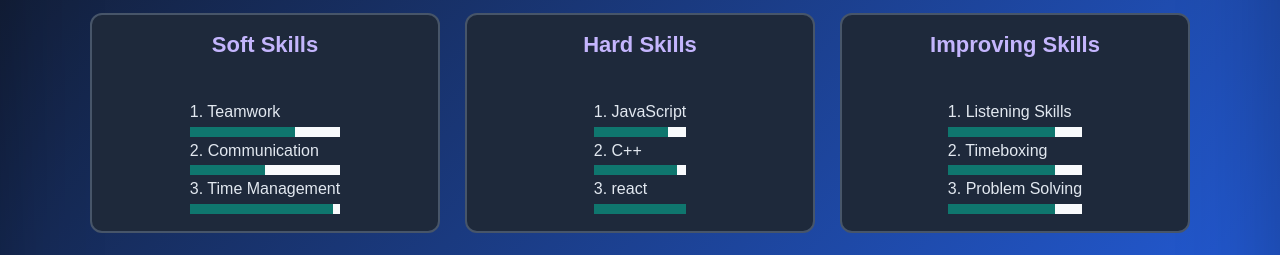
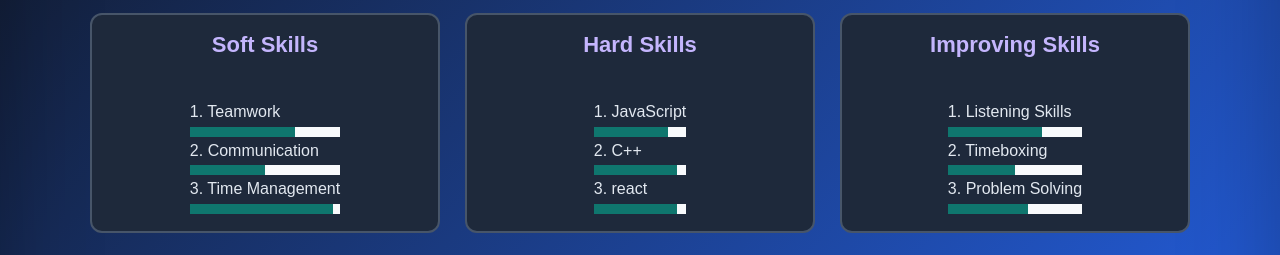
Before and after one commit to anshchouksey06/portfolio, a plain HTML site: page index.html in a window 1280 px wide. Shown: the part 1740-1995 px from the top of the page. Drawn offline with nearby package versions, Linux system fonts and the light colour scheme.

Commit message:
Updated progressBar  changes

```diff
--- a/index.html
+++ b/index.html
@@ -171,7 +171,7 @@
        </div>
                     3. react
                      <div class="progressbar">
-                        <div class="fill"  data-width="100"
+                        <div class="fill"  data-width="90"
                         ></div><br>
 
                 </h4>
@@ -183,17 +183,17 @@
                 <h4>
                     1. Listening Skills<br>
                       <div class="progressbar">
-                        <div class="fill"  data-width="80"
+                        <div class="fill"  data-width="70"
                         ></div><br>
                     </div>
                     2. Timeboxing<br>
                       <div class="progressbar">
-                        <div class="fill"  data-width="80"
+                        <div class="fill"  data-width="50"
                         ></div><br>
                     </div>
                     3. Problem Solving
                       <div class="progressbar">
-                        <div class="fill"  data-width="80"
+                        <div class="fill"  data-width="60"
                         ></div><br>
                     </div>
                 </h4>
```
